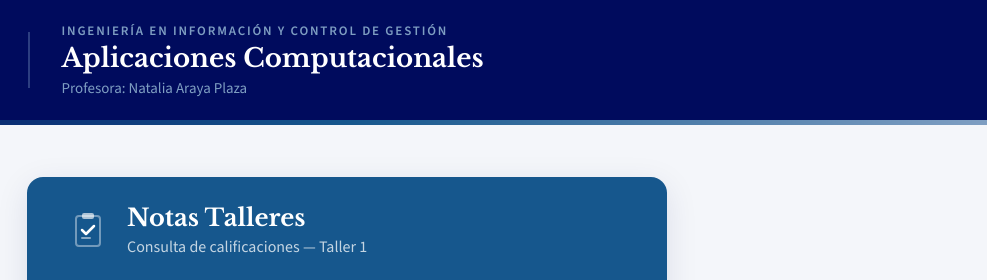
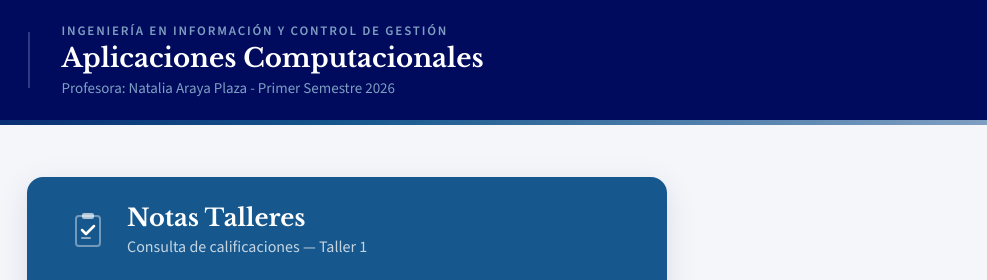
Before and after one commit to nataliaarayap/resource, a plain HTML site: page Notas_Talleres_ApComp.html in a window 1280 px wide. Shown: the top 280 px of the page, 293-1280 px from the left. Drawn offline with nearby package versions, Linux system fonts and the light colour scheme.

Commit message:
Update Notas_Talleres_ApComp.html

```diff
--- a/Notas_Talleres_ApComp.html
+++ b/Notas_Talleres_ApComp.html
@@ -249,7 +249,7 @@
   <div class="inst-titles">
     <div class="career">Ingenier&iacute;a en Informaci&oacute;n y Control de Gesti&oacute;n</div>
     <h1>Aplicaciones Computacionales</h1>
-    <div class="prof">Profesora: Natalia Araya Plaza</div>
+    <div class="prof">Profesora: Natalia Araya Plaza - Primer Semestre 2026</div>
   </div>
 </div>
 <div class="stripe"></div>
```
